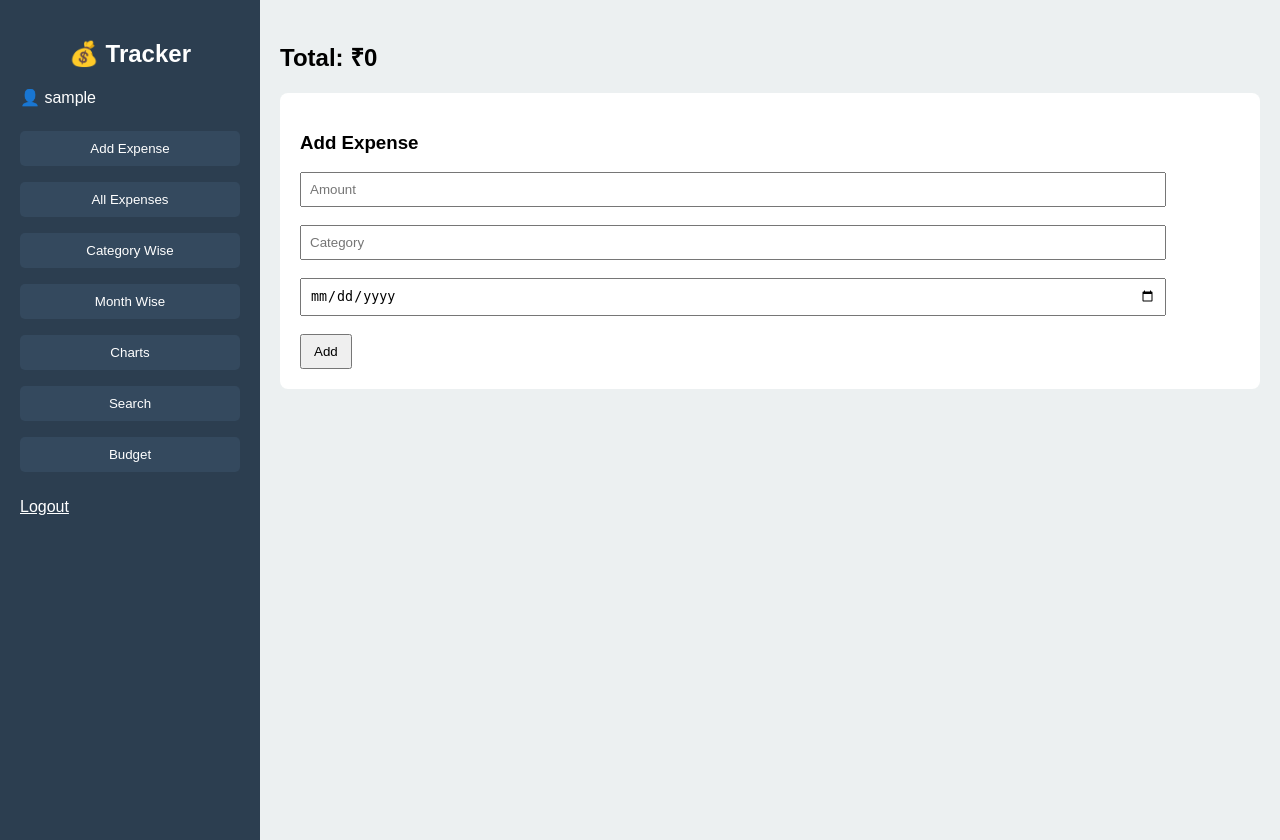
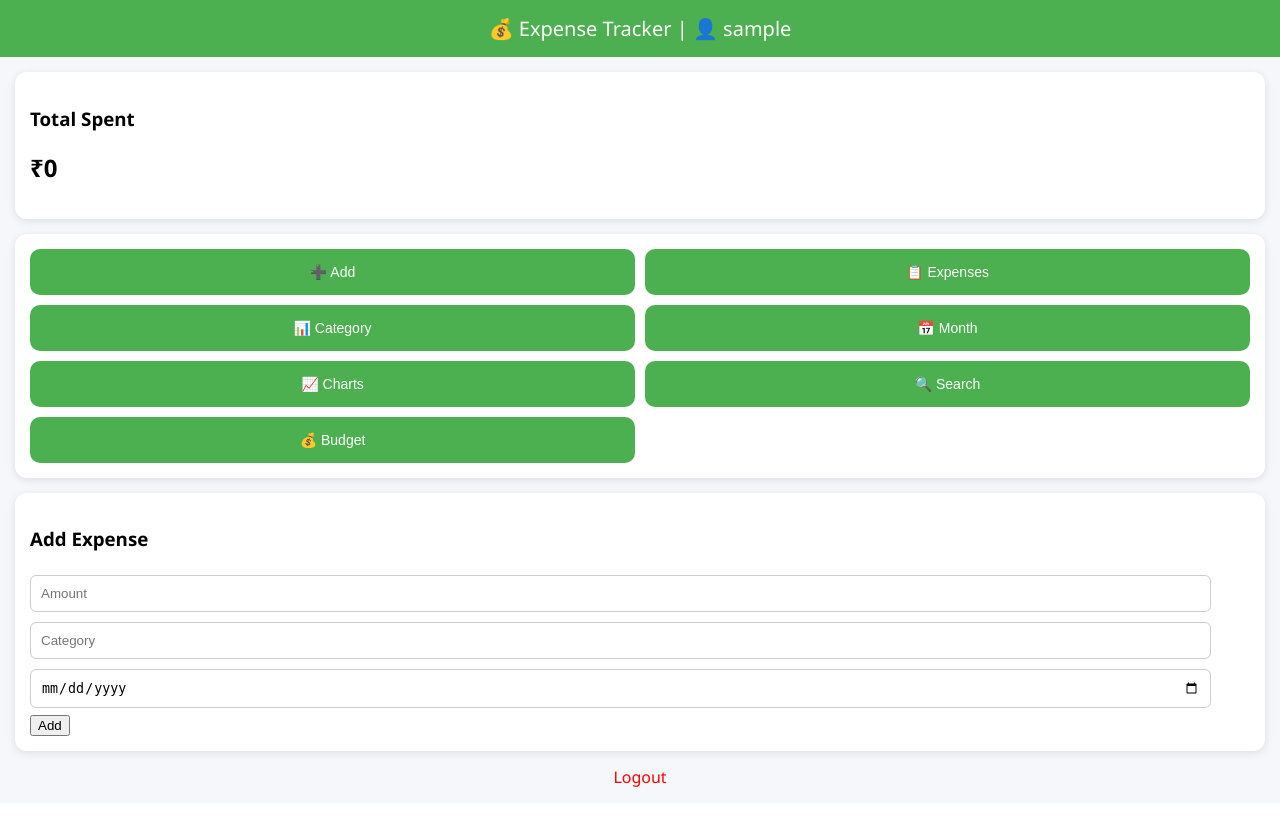
Before and after one commit to sireesha1922/expense-tracker, a Flask app: page / in a window 1280 px wide. After the commit the page ends 787 px from the top, so only its background shows below. Run offline with Flask 3, Linux system fonts and the light colour scheme; the visitor is signed in with stand-in values (Sample User, id 1); data that the repository does not hold is empty.

Commit message:
Update index.html

```diff
--- a/templates/index.html
+++ b/templates/index.html
@@ -7,73 +7,89 @@
     <style>
         body {
             margin: 0;
-            font-family: Arial;
+            font-family: 'Segoe UI';
+            background: #f5f7fa;
+        }
+
+        .header {
+            background: #4CAF50;
+            color: white;
+            padding: 15px;
+            text-align: center;
+            font-size: 20px;
         }
 
         .container {
-            display: flex;
+            padding: 15px;
         }
 
-        /* SIDEBAR */
-        .sidebar {
-            width: 220px;
-            height: 100vh;
-            background: #2c3e50;
-            color: white;
-            padding: 20px;
+        .card {
+            background: white;
+            padding: 15px;
+            margin-bottom: 15px;
+            border-radius: 12px;
+            box-shadow: 0 2px 8px rgba(0,0,0,0.1);
         }
 
-        .sidebar h2 {
-            text-align: center;
+        .menu {
+            display: grid;
+            grid-template-columns: repeat(2, 1fr);
+            gap: 10px;
         }
 
-        .sidebar button {
-            width: 100%;
-            margin: 8px 0;
-            padding: 10px;
+        .menu button {
+            padding: 15px;
             border: none;
-            background: #34495e;
+            border-radius: 10px;
+            background: #4CAF50;
             color: white;
+            font-size: 14px;
             cursor: pointer;
-            border-radius: 5px;
         }
 
-        .sidebar button:hover {
-            background: #1abc9c;
+        .menu button:hover {
+            background: #45a049;
         }
 
-        .content {
-            flex: 1;
-            padding: 20px;
-            background: #ecf0f1;
-        }
-
-        .box {
-            background: white;
-            padding: 20px;
-            margin-bottom: 20px;
-            border-radius: 8px;
+        .hidden {
+            display: none;
         }
 
         input {
-            width: 90%;
-            padding: 8px;
+            width: 95%;
+            padding: 10px;
+            margin: 5px 0;
+            border-radius: 6px;
+            border: 1px solid #ccc;
         }
 
-        button {
-            padding: 8px 12px;
+        table {
+            width: 100%;
+            border-collapse: collapse;
         }
 
+        th, td {
+            padding: 10px;
+            border-bottom: 1px solid #ddd;
+        }
+
+        .logout {
+            text-align: center;
+            margin-top: 10px;
+        }
+
+        .logout a {
+            color: red;
+            text-decoration: none;
+        }
     </style>
 
     <script>
         function show(id) {
-            let sections = ["add","table","category","month","charts","search","budget"];
-            sections.forEach(s => {
-                let el = document.getElementById(s);
-                if(el) el.style.display = "none";
-            });
-
+            let sections = document.getElementsByClassName("section");
+            for (let i = 0; i < sections.length; i++) {
+                sections[i].style.display = "none";
+            }
             document.getElementById(id).style.display = "block";
         }
     </script>
@@ -81,54 +97,53 @@
 
 <body>
 
+<div class="header">
+    💰 Expense Tracker | 👤 {{ session.user }}
+</div>
+
 <div class="container">
 
-    <!-- SIDEBAR -->
-    <div class="sidebar">
-        <h2>💰 Tracker</h2>
-        <p>👤 {{ session.user }}</p>
-
-        <button onclick="show('add')">Add Expense</button>
-        <button onclick="show('table')">All Expenses</button>
-        <button onclick="show('category')">Category Wise</button>
-        <button onclick="show('month')">Month Wise</button>
-        <button onclick="show('charts')">Charts</button>
-        <button onclick="show('search')">Search</button>
-        <button onclick="show('budget')">Budget</button>
-
-        <br><br>
-        <a href="/logout" style="color:white;">Logout</a>
-    </div>
-
-    <!-- CONTENT -->
-    <div class="content">
-
-        <h2>Total: ₹{{ total }}</h2>
+    <!-- TOTAL -->
+    <div class="card">
+        <h3>Total Spent</h3>
+        <h2>₹{{ total }}</h2>
 
         {% if budget %}
             <p>Budget: ₹{{ budget }}</p>
             {% if total > budget %}
-                <p style="color:red;">⚠ Budget Exceeded!</p>
+                <p style="color:red;">⚠ Over Budget!</p>
             {% endif %}
         {% endif %}
+    </div>
+
+    <!-- MENU -->
+    <div class="card menu">
+        <button onclick="show('add')">➕ Add</button>
+        <button onclick="show('table')">📋 Expenses</button>
+        <button onclick="show('category')">📊 Category</button>
+        <button onclick="show('month')">📅 Month</button>
+        <button onclick="show('charts')">📈 Charts</button>
+        <button onclick="show('search')">🔍 Search</button>
+        <button onclick="show('budget')">💰 Budget</button>
+    </div>
 
     <!-- ADD -->
-        <div id="add" class="box">
+    <div id="add" class="card section">
         <h3>Add Expense</h3>
         <form action="/add" method="POST">
-                <input type="number" name="amount" placeholder="Amount" required><br><br>
-                <input type="text" name="category" placeholder="Category" required><br><br>
-                <input type="date" name="date" required><br><br>
+            <input type="number" name="amount" placeholder="Amount" required>
+            <input type="text" name="category" placeholder="Category" required>
+            <input type="date" name="date" required>
             <button>Add</button>
         </form>
     </div>
 
     <!-- TABLE -->
-        <div id="table" class="box" style="display:none;">
+    <div id="table" class="card section hidden">
         <h3>All Expenses</h3>
-            <table border="1" width="100%">
+        <table>
             <tr>
-                    <th>Amount</th>
+                <th>₹</th>
                 <th>Category</th>
                 <th>Date</th>
                 <th>Action</th>
@@ -140,8 +155,8 @@
                 <td>{{ e.category }}</td>
                 <td>{{ e.date }}</td>
                 <td>
-                        <a href="/delete/{{ e._id }}">Delete</a> |
-                        <a href="/edit/{{ e._id }}">Edit</a>
+                    <a href="/delete/{{ e._id }}">❌</a>
+                    <a href="/edit/{{ e._id }}">✏</a>
                 </td>
             </tr>
             {% endfor %}
@@ -149,27 +164,27 @@
     </div>
 
     <!-- CATEGORY -->
-        <div id="category" class="box" style="display:none;">
+    <div id="category" class="card section hidden">
         <h3>Category Wise</h3>
         <ul>
         {% for k, v in category_total.items() %}
-                <li>{{ k }} : ₹{{ v }}</li>
+            <li>{{ k }} → ₹{{ v }}</li>
         {% endfor %}
         </ul>
     </div>
 
     <!-- MONTH -->
-        <div id="month" class="box" style="display:none;">
+    <div id="month" class="card section hidden">
         <h3>Month Wise</h3>
         <ul>
         {% for k, v in month_total.items() %}
-                <li>{{ k }} : ₹{{ v }}</li>
+            <li>{{ k }} → ₹{{ v }}</li>
         {% endfor %}
         </ul>
     </div>
 
     <!-- SEARCH -->
-        <div id="search" class="box" style="display:none;">
+    <div id="search" class="card section hidden">
         <h3>Search</h3>
         <form method="GET">
             <input type="text" name="search" placeholder="Enter category">
@@ -178,22 +193,24 @@
     </div>
 
     <!-- BUDGET -->
-        <div id="budget" class="box" style="display:none;">
+    <div id="budget" class="card section hidden">
         <h3>Set Budget</h3>
         <form method="POST" action="/budget">
-                <input type="number" name="budget" placeholder="Enter budget">
+            <input type="number" name="budget" placeholder="Enter amount">
             <button>Save</button>
         </form>
     </div>
 
     <!-- CHARTS -->
-        <div id="charts" class="box" style="display:none;">
+    <div id="charts" class="card section hidden">
         <h3>Charts</h3>
         <canvas id="catChart"></canvas>
         <br><br>
         <canvas id="monthChart"></canvas>
     </div>
 
+    <div class="logout">
+        <a href="/logout">Logout</a>
     </div>
 
 </div>
```
Lines whose indentation alone changed are shown as unchanged.
